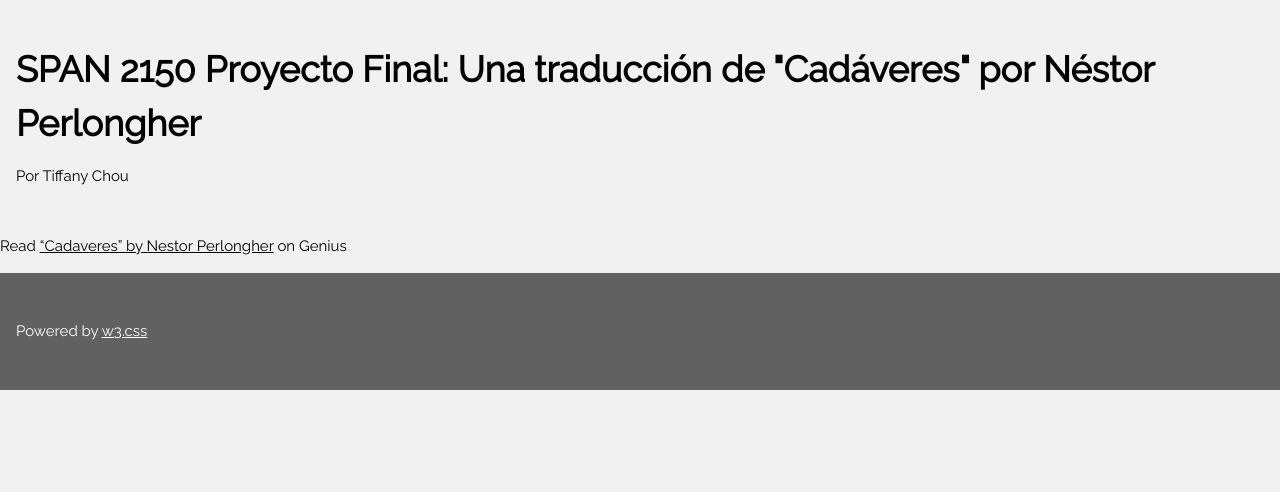
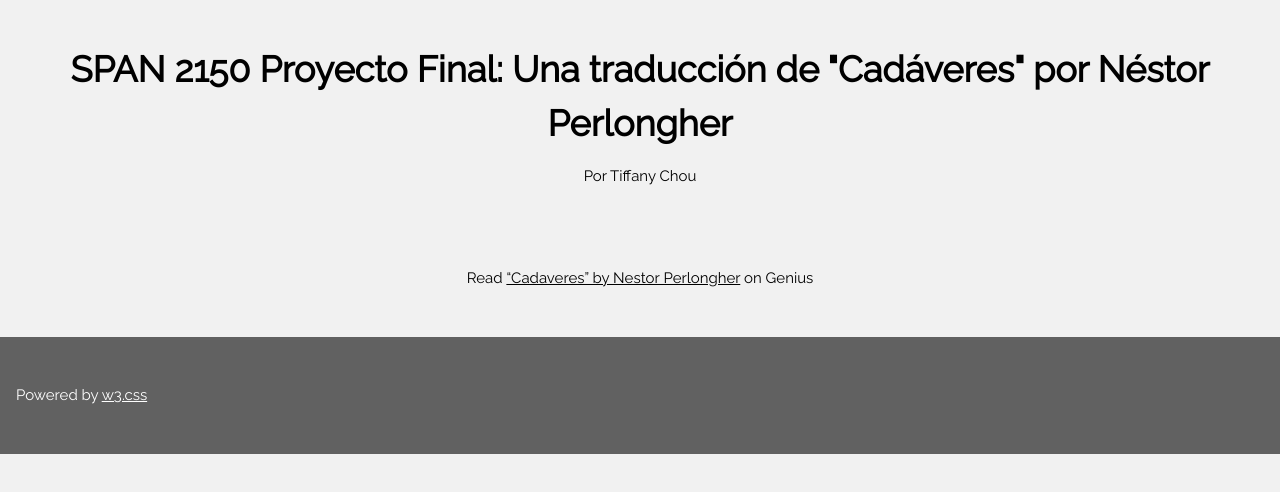
Before and after one commit to tiffanylchou/span2150, a plain HTML site: page index.html in a window 1280 px wide. Drawn offline with nearby package versions, Linux system fonts and the light colour scheme; a script that the page names is missing.

Commit message:
Update index.html

```diff
--- a/index.html
+++ b/index.html
@@ -17,12 +17,13 @@ and is wrapped around the whole page content, except for the footer in this exam
 <div class="w3-content" style="max-width:1400px">
 
 <!-- Header -->
-<header class="w3-container w3-padding-32">
+<header class="w3-container w3-center w3-padding-32">
   <h1><b>SPAN 2150 Proyecto Final: Una traducción de "Cadáveres" por Néstor Perlongher</b></h1>
   <p>Por Tiffany Chou</p>
 </header>
 
 <!-- Poem-->
+<header class="w3-container w3-center w3-padding-32">
 <div id='rg_embed_link_8642295' class='rg_embed_link' data-song-id='8642295'>Read <a href='https://genius.com/Nestor-perlongher-cadaveres-annotated'>“Cadaveres” by Nestor Perlongher</a> on Genius</div> <script crossorigin src='//genius.com/songs/8642295/embed.js'></script>
 
 <!-- END w3-content -->
```
